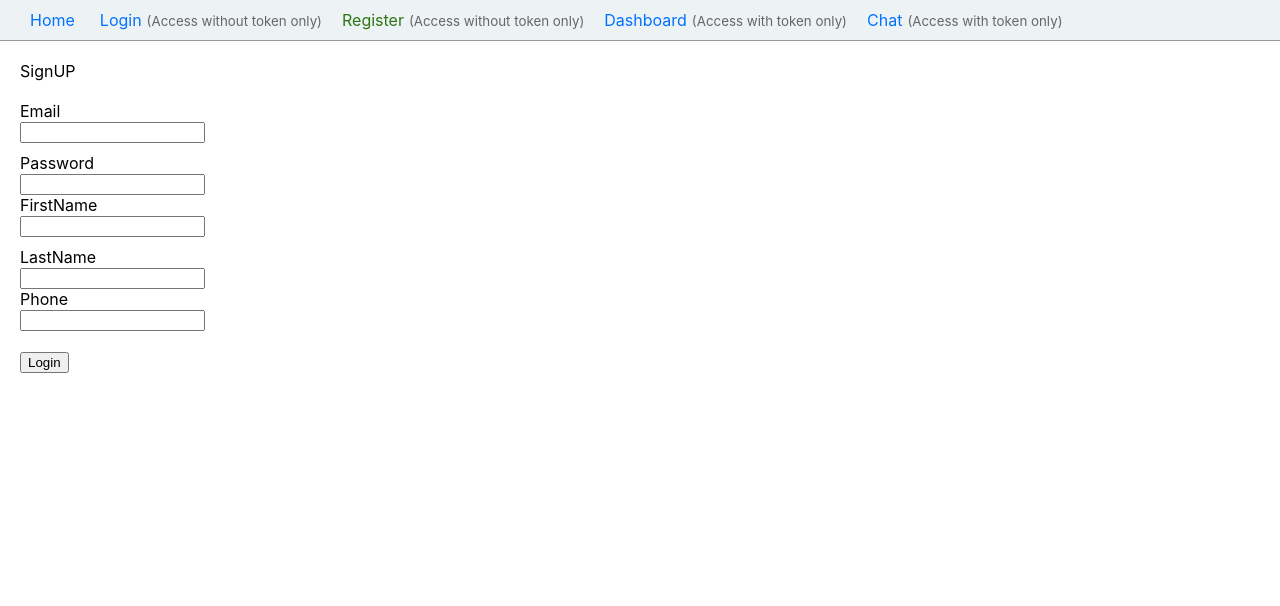
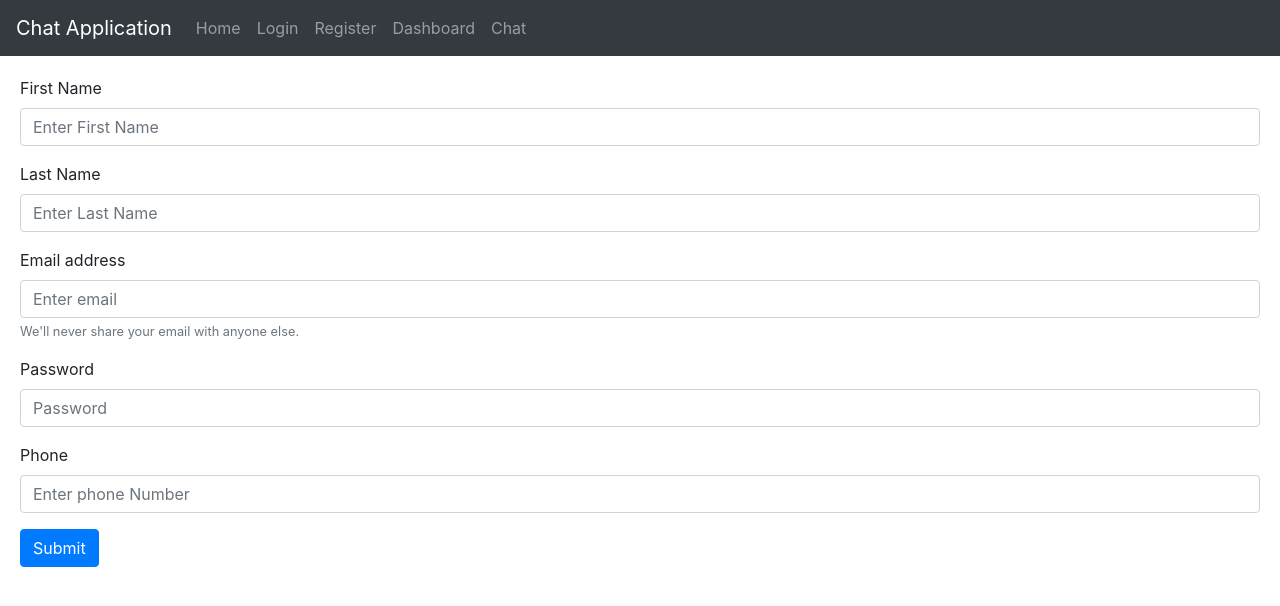
Before and after one commit to shashisagar/react_client_chimera, a React (Create React App) app: page /register in a window 1280 px wide. Shown: the top 606 px of the page. Built offline with nearby package versions, Linux system fonts and the light colour scheme.

Commit message:
Added login,register,dashboard fixes

```diff
--- a/src/App.js
+++ b/src/App.js
@@ -1,60 +1,11 @@
-import React, { useState, useEffect } from 'react';
-import { BrowserRouter, Switch, Route, NavLink } from 'react-router-dom';
-import axios from 'axios';
-
-import Login from './Login';
-import Dashboard from './Dashboard';
-import Home from './Home';
-import Register from './Register';
-import Chat from './Chat';
-
-import PrivateRoute from './Utils/PrivateRoute';
-import PublicRoute from './Utils/PublicRoute';
-import { getToken, removeUserSession, setUserSession } from './Utils/Common';
+import React from 'react';
+import 'bootstrap/dist/css/bootstrap.min.css';
+import NavBar from './components/NavBar';
 
 function App() {
-  const [authLoading, setAuthLoading] = useState(true);
-
-  // useEffect(() => {
-  //   const token = getToken();
-  //   if (!token) {
-  //     return;
-  //   }
-  //   axios.get(`http://localhost:4000/verifyToken?token=${token}`).then(response => {
-  //     setUserSession(response.data.token, response.data.user);
-  //     setAuthLoading(false);
-  //   }).catch(error => {
-  //     removeUserSession();
-  //     setAuthLoading(false);
-  //   });
-  // }, []);
-
-  if (authLoading && getToken()) {
-    return <div className="content">Checking Authentication...</div>
-  }
-
   return (
     <div className="App">
-      <BrowserRouter>
-        <div>
-          <div className="header">
-            <NavLink exact activeClassName="active" to="/">Home</NavLink>
-            <NavLink activeClassName="active" to="/login">Login</NavLink><small>(Access without token only)</small>
-            <NavLink activeClassName="active" to="/register">Register</NavLink><small>(Access without token only)</small>
-            <NavLink activeClassName="active" to="/dashboard">Dashboard</NavLink><small>(Access with token only)</small>
-            <NavLink activeClassName="active" to="/chat">Chat</NavLink><small>(Access with token only)</small>
-          </div>
-          <div className="content">
-            <Switch>
-              <Route exact path="/" component={Home} />
-              <PublicRoute path="/login" component={Login} />
-              <PublicRoute path="/register" component={Register} />
-              <PublicRoute path="/chat" component={Chat} />
-              <PrivateRoute path="/dashboard" component={Dashboard} />
-            </Switch>
-          </div>
-        </div>
-      </BrowserRouter>
+      <NavBar />
     </div>
   );
 }
--- /dev/null
+++ b/src/components/Dashboard.js
@@ -0,0 +1,20 @@
+import React from 'react';
+import { getUser, removeUserSession } from '../Utils/Common';
+
+function Dashboard(props) {
+  const user = getUser();
+  // handle click event of logout button
+  const handleLogout = () => {
+    removeUserSession();
+    props.history.push('/login');
+  }
+
+  return (
+    <div>
+      Welcome {user.firstName}!<br /><br />
+      <input type="button" onClick={handleLogout} value="Logout" />
+    </div>
+  );
+}
+
+export default Dashboard;
--- a/src/components/Login.js
+++ b/src/components/Login.js
@@ -4,10 +4,13 @@ import axios from 'axios';
 import { setUserSession } from '../Utils/Common';
 
 class Login extends React.Component {
-  state = {
-    email: '',
-    password: '',
-  };
+  constructor(props){
+    super(props);
+    this.state = {
+      email: '',
+      password: '',
+    };
+  }
   handleChange = event => {
       const { name, value } = event.target  //Destructure the current fields name and value
       this.setState({ [name]: value });  //Sets state
@@ -22,7 +25,7 @@ class Login extends React.Component {
       axios.post('http://127.0.0.1:8080/auth/login', userObject)
       .then((response) => {
         setUserSession(response.data.token, response.data.user);
-        props.history.push('/dashboard');
+        this.props.history.push('/dashboard');
       }).catch((error) => {
           console.log(error)
       });
@@ -33,14 +36,14 @@ class Login extends React.Component {
         <Form onSubmit={this.handleSubmit}>
           <Form.Group controlId="formBasicEmail">
             <Form.Label>Email address</Form.Label>
-            <Form.Control type="email" placeholder="Enter email" />
+            <Form.Control type="email" placeholder="Enter email" name="email" onChange={this.handleChange} />
             <Form.Text className="text-muted">
               We'll never share your email with anyone else.
             </Form.Text>
           </Form.Group>
           <Form.Group controlId="formBasicPassword">
             <Form.Label>Password</Form.Label>
-            <Form.Control type="password" placeholder="Password" />
+            <Form.Control type="password" placeholder="Password" name="password" onChange={this.handleChange} />
           </Form.Group>
           <Button variant="primary" type="submit">
             Submit
--- a/src/components/NavBar.js
+++ b/src/components/NavBar.js
@@ -3,7 +3,7 @@ import { Navbar, Nav} from 'react-bootstrap';
 import { BrowserRouter, Switch, Route} from 'react-router-dom';
 import Login from './Login';
 import Register from './Register';
-
+import Dashboard from './Dashboard';
 
 class NavBar extends React.Component {
     render(){
@@ -28,6 +28,7 @@ class NavBar extends React.Component {
                     <Switch>
                         <Route path="/login" component={Login} />
                         <Route path="/register" component={Register} />
+                        <Route path="/dashboard" component={Dashboard} />
                     </Switch>
                 </div>
             </div>
```
